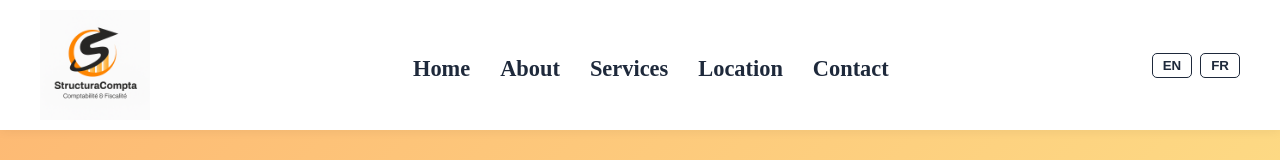
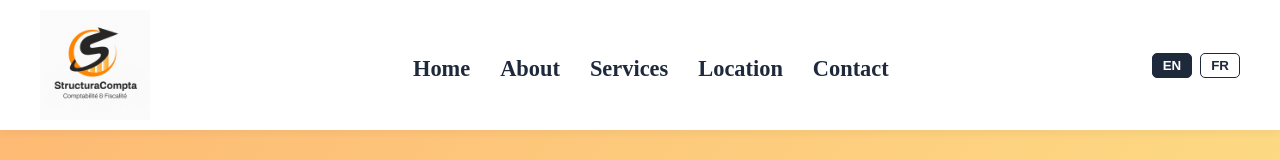
Before and after one commit to Dhruv1243/accounting-site, a React (Vite) app in the folder accounting-site/: page / in a window 1280 px wide. Shown: the top 160 px of the page. Built offline with nearby package versions, Linux system fonts and the light colour scheme.

Commit message:
Added logic to make sure that the language that is chosen is highlighted

```diff
--- a/accounting-site/src/components/Nav/Navbar.css
+++ b/accounting-site/src/components/Nav/Navbar.css
@@ -58,3 +58,7 @@
   color: black;
   border-color: #ffe5b4;
 }
+.language-switcher button.active-lang {
+  background-color: #1e293b;
+  color: white;
+}
--- a/accounting-site/src/components/Nav/Navbar.jsx
+++ b/accounting-site/src/components/Nav/Navbar.jsx
@@ -4,6 +4,7 @@ import { useTranslation } from "react-i18next";
 
 function Navbar() {
   const { i18n } = useTranslation();
+  const currentLang = i18n.language;
   const changeLanguage = (lng) => {
     i18n.changeLanguage(lng);
   };
@@ -30,8 +31,18 @@ function Navbar() {
       </div>
 
       <div className="language-switcher">
-        <button onClick={() => changeLanguage("en")}>EN</button>
-        <button onClick={() => changeLanguage("fr")}>FR</button>
+        <button
+          onClick={() => changeLanguage("en")}
+          className={currentLang === "en" ? "active-lang" : ""}
+        >
+          EN
+        </button>
+        <button
+          onClick={() => changeLanguage("fr")}
+          className={currentLang === "fr" ? "active-lang" : ""}
+        >
+          FR
+        </button>
       </div>
     </div>
   );
```
